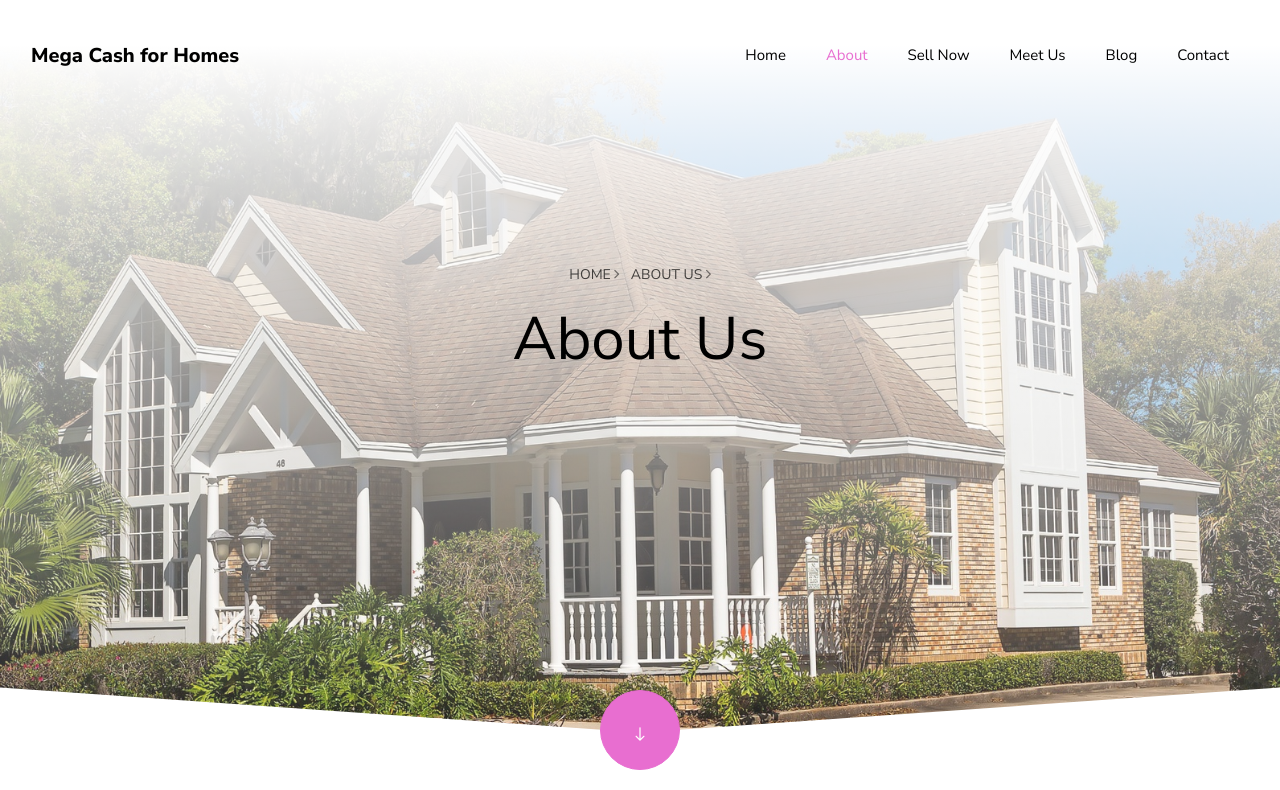
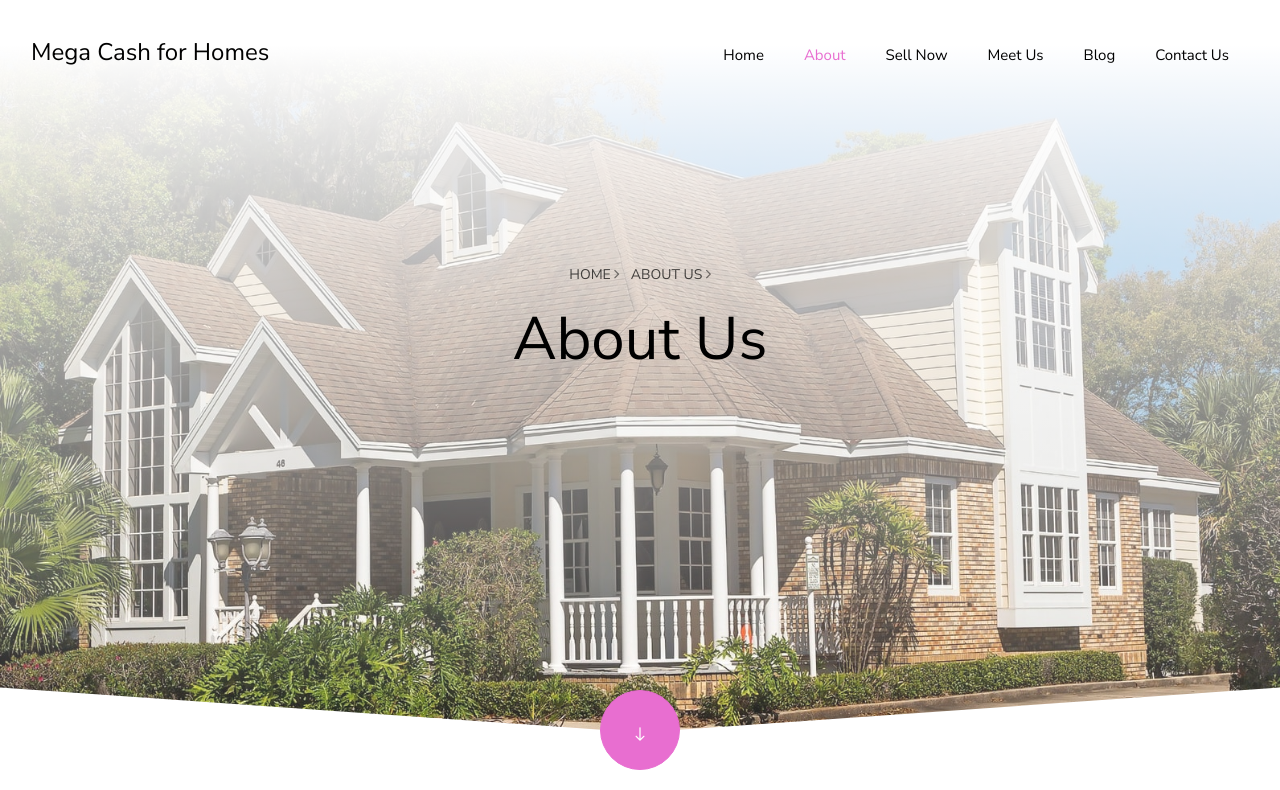
Before and after one commit to catilina-developers/megacashforhomes, a Django app: template acc/templates/acc/about.html in a window 1280 px wide. Shown: the top 790 px of the page. Run offline with Django 3.2, Linux system fonts and the light colour scheme; the template is opened without the code that fills it, so the values that code supplies are empty; parts of the project's set-up code (start-up, migrations or seed data) failed here and were passed over; some libraries are stand-ins or nearby versions; some web fonts are replaced.

Commit message:
Update about.html

```diff
--- a/acc/templates/acc/about.html
+++ b/acc/templates/acc/about.html
@@ -1,12 +1,11 @@
 {% load static %}
 <!DOCTYPE html>
 <html lang="en">
+{% include 'acc/head-section.html' %}
   <body>
-  {% include 'acc/head-section.html' %}
-
 	  <nav class="navbar navbar-expand-lg navbar-dark ftco_navbar bg-dark ftco-navbar-light" id="ftco-navbar">
 	    <div class="container">
-	      <a class="navbar-brand" href="/">Mega Cash for Homes</a>
+	      <h4 class="" href="/" style="color:#000;">Mega Cash for Homes</h4>
 	      <button class="navbar-toggler" type="button" data-toggle="collapse" data-target="#ftco-nav" aria-controls="ftco-nav" aria-expanded="false" aria-label="Toggle navigation">
 	        <span class="oi oi-menu"></span> Menu
 	      </button>
@@ -18,14 +17,14 @@
 	          <li class="nav-item"><a href="/sell/" class="nav-link">Sell Now</a></li>
 	          <li class="nav-item"><a href="/meet/" class="nav-link">Meet Us</a></li>
 	          <li class="nav-item"><a href="/blog/" class="nav-link">Blog</a></li>
-	          <li class="nav-item"><a href="/contact/" class="nav-link">Contact</a></li>
+	          <li class="nav-item"><a href="/contact/" class="nav-link">Contact Us</a></li>
 	        </ul>
 	      </div>
 	    </div>
 	  </nav>
     <!-- END nav -->
 
-    <section class="hero-wrap hero-wrap-2 ftco-degree-bg js-fullheight" style="background-image: url('{% static 'images/bgg.jpg' %}');" data-stellar-background-ratio="0.5">
+    <section class="hero-wrap hero-wrap-2 ftco-degree-bg js-fullheight" title="Mega Cash For Homes About section" style="background-image: url('{% static 'images/mega-cash-for-homes-cover-image.jpg' %}');" data-stellar-background-ratio="0.5">
       <div class="overlay"></div>
       <div class="container">
         <div class="row no-gutters slider-text js-fullheight align-items-center justify-content-center">
```
